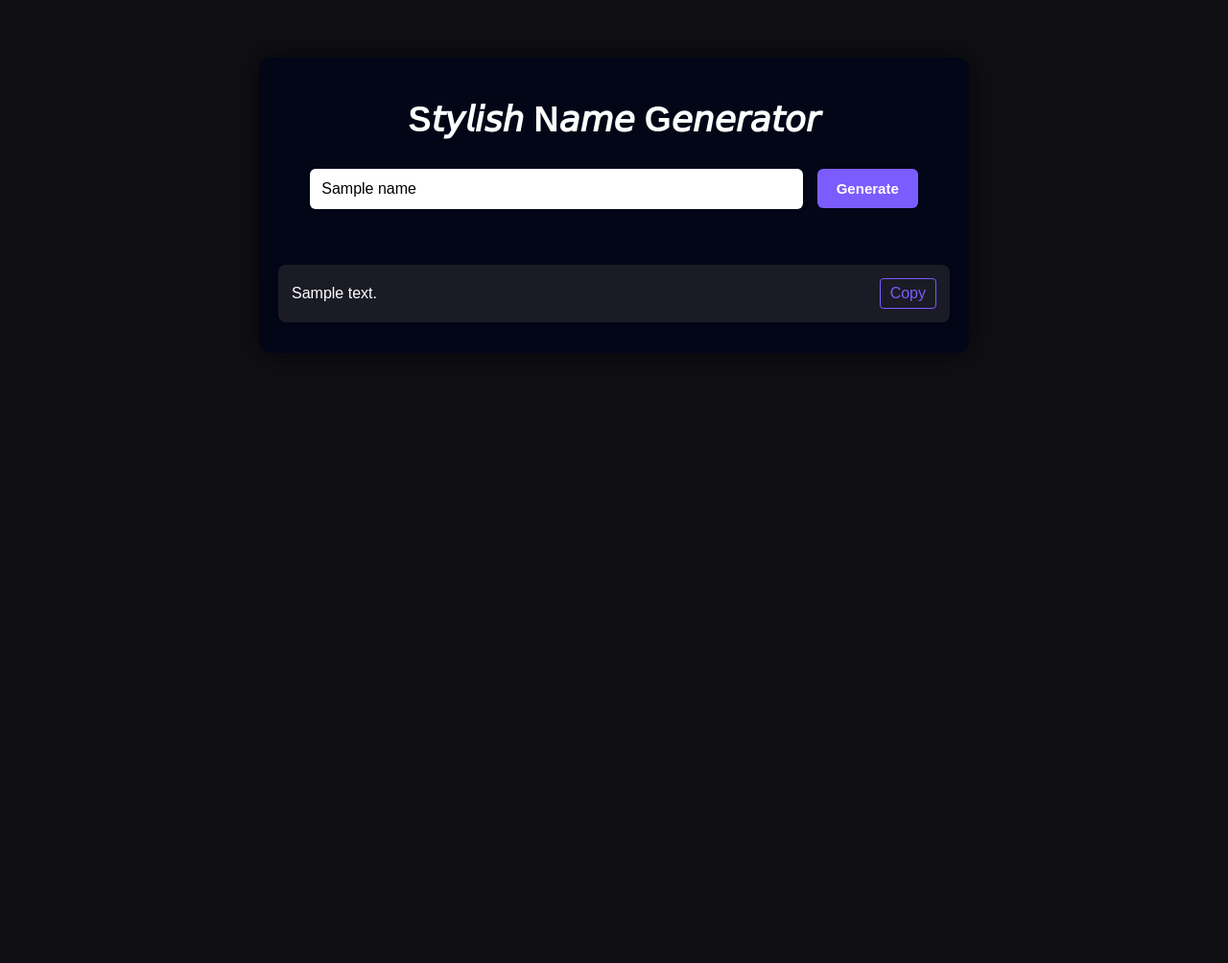
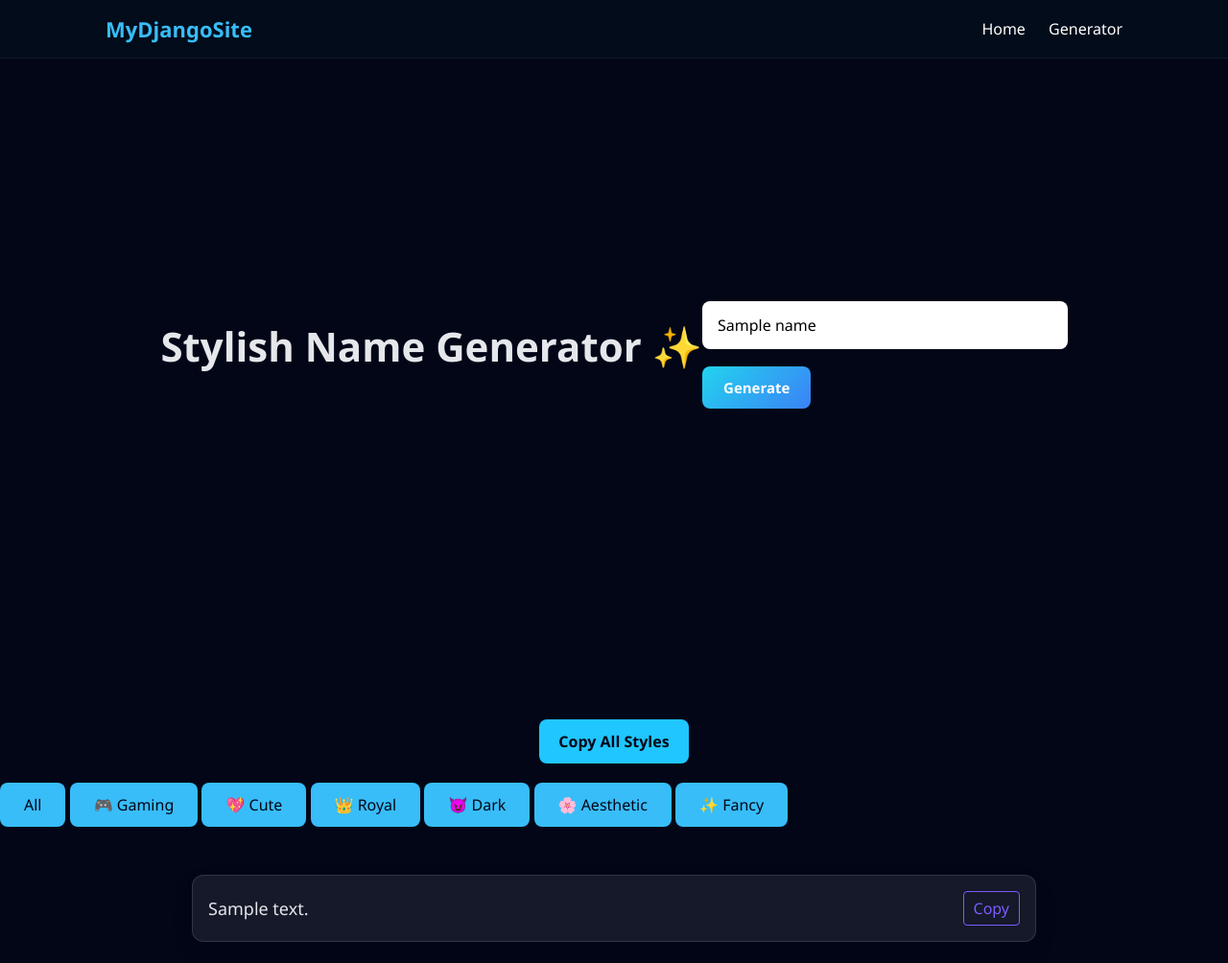
Before and after one commit to mukesh92416/Stylish-AI-Name-Generator, a Django app: template tools/templates/tools/stylish_name.html in a window 1280 px wide. Shown: the whole page at 96% size. Before the commit the page ends 368 px from the top, so only its background shows below. Run offline with Django 5.2, Linux system fonts and the light colour scheme; the template is opened without the code that fills it: most values are stand-ins (such as "Sample title", 1, 10 or a date in 2020).

Commit message:
UI improved, centered layout, new styles added

```diff
--- a/home/static/home/style.css
+++ b/home/static/home/style.css
@@ -532,3 +532,228 @@ body {
         transform: translateY(0);
     }
 }
+/* RESET */
+* {
+    margin: 0;
+    padding: 0;
+    box-sizing: border-box;
+    font-family: 'Segoe UI', sans-serif;
+}
+
+body {
+    background: linear-gradient(180deg, #020617, #020617);
+    color: #e5e7eb;
+}
+
+/* NAVBAR */
+.navbar {
+    background: #020617;
+    padding: 16px 0;
+    border-bottom: 1px solid #111827;
+}
+
+.nav-container {
+    max-width: 1100px;
+    margin: auto;
+    padding: 0 20px;
+    display: flex;
+    justify-content: space-between;
+    align-items: center;
+}
+
+.logo {
+    font-size: 22px;
+    font-weight: 700;
+    color: #38bdf8;
+}
+
+nav a {
+    color: #e5e7eb;
+    margin-left: 20px;
+    text-decoration: none;
+}
+
+nav a:hover {
+    color: #38bdf8;
+}
+
+/* HERO */
+.hero {
+    min-height: calc(100vh - 70px);
+    display: flex;
+    justify-content: center;
+    align-items: center;
+    padding: 40px 20px;
+}
+
+.hero-content {
+    background: rgba(0,0,0,0.35);
+    padding: 50px 40px;
+    border-radius: 16px;
+    max-width: 720px;
+    width: 100%;
+    text-align: center;
+    animation: fadeUp 0.8s ease;
+}
+
+.hero-title {
+    font-size: 42px;
+    margin-bottom: 16px;
+}
+
+.hero-subtitle {
+    font-size: 18px;
+    opacity: 0.85;
+    margin-bottom: 30px;
+}
+
+.name-form {
+    display: flex;
+    gap: 12px;
+    flex-wrap: wrap;
+    justify-content: center;
+}
+
+.name-form input {
+    padding: 14px 16px;
+    font-size: 16px;
+    width: 260px;
+    border-radius: 8px;
+    border: none;
+    outline: none;
+}
+
+.hero-btn {
+    padding: 14px 28px;
+    background: #38bdf8;
+    border: none;
+    border-radius: 8px;
+    font-weight: 600;
+    cursor: pointer;
+    transition: transform 0.2s ease, box-shadow 0.2s ease;
+}
+
+.hero-btn:hover {
+    transform: translateY(-2px);
+    box-shadow: 0 10px 25px rgba(56,189,248,0.45);
+}
+
+/* MAIN RESULT WRAPPER */
+.results-list {
+    display: grid;
+    grid-template-columns: repeat(auto-fit, minmax(260px, 320px));
+    justify-content: center;
+    gap: 20px;
+}
+.results-wrapper {
+    display: flex;
+    justify-content: center;
+    width: 100%;
+}
+
+/* RESULTS GRID */
+.results {
+    width: 100%;
+    max-width: 900px;
+    display: grid;
+    grid-template-columns: repeat(auto-fit, minmax(260px, 1fr));
+    gap: 14px;
+    padding: 10px;
+}
+
+/* RESULT CARD */
+.result-card {
+    background: rgba(255,255,255,0.08);
+    border-radius: 12px;
+    padding: 16px;
+    display: flex;
+    justify-content: space-between;
+    align-items: center;
+    border: 1px solid rgba(255,255,255,0.12);
+    transition: 0.25s;
+}
+
+.result-card:hover {
+    transform: translateY(-3px);
+    background: rgba(255,255,255,0.14);
+}
+
+/* TEXT */
+.result-card span {
+    font-size: 18px;
+    word-break: break-word;
+}
+
+/* COPY BUTTON */
+.copy-btn {
+    padding: 6px 14px;
+    border-radius: 6px;
+    border: none;
+    cursor: pointer;
+}
+
+
+/* ABOUT */
+.about {
+    max-width: 900px;
+    margin: 80px auto;
+    padding: 0 20px;
+}
+
+.about h2 {
+    font-size: 26px;
+    margin-bottom: 12px;
+}
+
+.about p {
+    opacity: 0.85;
+    line-height: 1.7;
+}
+
+/* ANIMATIONS */
+@keyframes fadeUp {
+    from {
+        opacity: 0;
+        transform: translateY(20px);
+    }
+    to {
+        opacity: 1;
+        transform: translateY(0);
+    }
+}
+.navbar {
+    background: #020c1b;
+    padding: 15px 30px;
+}
+
+.nav-container {
+    display: flex;
+    justify-content: space-between;
+    align-items: center;
+}
+
+.nav-links a {
+    color: white;
+    text-decoration: none;
+    margin-left: 20px;
+    font-weight: 500;
+}
+
+.nav-links a:hover {
+    color: #20c6ff;
+}
+.copy-all-btn {
+    display: block;
+    margin: 20px auto;
+    padding: 12px 20px;
+    font-size: 16px;
+    border-radius: 8px;
+    background: #20c6ff;
+    border: none;
+    cursor: pointer;
+    font-weight: 600;
+}
+
+.copy-all-btn:hover {
+    background: #0ea5e9;
+}
--- a/tools/templates/tools/stylish_name.html
+++ b/tools/templates/tools/stylish_name.html
@@ -1,38 +1,100 @@
+{% load static %}
 <!DOCTYPE html>
 <html>
 <head>
     <title>Stylish Name Generator</title>
-    {% load static %}
-    <link rel="stylesheet" href="{% static 'home/style.css' %}?">
+    <link rel="stylesheet" href="{% static 'home/style.css' %}">
 </head>
 <body>
+    <!-- NAVBAR -->
+<div class="navbar">
+    <div class="nav-container">
+        <a href="/" class="nav-logo">MyDjangoSite</a>
 
-<div class="container">
-    <h1 class="title">S𝘵𝘺𝘭𝘪𝘴𝘩 N𝘢𝘮𝘦 G𝘦𝘯𝘦𝘳𝘢𝘵𝘰𝘳</h1>
+        <div class="nav-links">
+            <a href="/">Home</a>
+            <a href="/stylish-name-generator/">Generator</a>
+        </div>
+    </div>
+</div>
 
-    <form method="post" class="form">
+
+<section class="hero">
+    <h1>Stylish Name Generator ✨</h1>
+
+    <form method="post">
         {% csrf_token %}
-        <input type="text" name="name" placeholder="Enter your name" required value="{{ name }}">
+        <input type="text" name="name" placeholder="Enter name" value="{{ name }}" required>
         <button type="submit">Generate</button>
     </form>
+</section>
 
 {% if results %}
+<!-- FILTER BUTTONS -->
+ <button class="copy-all-btn" onclick="copyAll()">Copy All Styles</button>
+
+<div class="filters">
+    <button onclick="filterResults('all')" class="active">All</button>
+    <button onclick="filterResults('gaming')">🎮 Gaming</button>
+    <button onclick="filterResults('cute')">💖 Cute</button>
+    <button onclick="filterResults('royal')">👑 Royal</button>
+    <button onclick="filterResults('dark')">😈 Dark</button>
+    <button onclick="filterResults('aesthetic')">🌸 Aesthetic</button>
+    <button onclick="filterResults('fancy')">✨ Fancy</button>
+</div>
+
+<!-- RESULTS -->
+<div class="results-wrapper">
     <div class="results">
+
     {% for item in results %}
-                <div class="result-card">
+    <div class="result-card" data-category="{{ item.category }}">
         <span>{{ item.text }}</span>
-                    <button onclick="copyText('{{ item.text }}')">Copy</button>
+        <button onclick="copyText(this)">Copy</button>
     </div>
     {% endfor %}
 </div>
+</div>
 {% endif %}
-</div>
 
 <script>
-function copyText(text) {
-    navigator.clipboard.writeText(text);
+function filterResults(category) {
+    const cards = document.querySelectorAll(".result-card");
+    const buttons = document.querySelectorAll(".filters button");
+
+    buttons.forEach(btn => btn.classList.remove("active"));
+    event.target.classList.add("active");
+
+    cards.forEach(card => {
+        if (category === "all" || card.dataset.category === category) {
+            card.style.display = "flex";
+        } else {
+            card.style.display = "none";
+        }
+    });
+}
+
+function copyText(btn) {
+    navigator.clipboard.writeText(btn.previousElementSibling.innerText);
+    btn.innerText = "Copied ✓";
+    setTimeout(() => btn.innerText = "Copy", 1200);
+}
+</script>
+<script>
+function copyAll() {
+    let texts = document.querySelectorAll(".result-card span");
+    let allText = "";
+
+    texts.forEach(el => {
+        allText += el.innerText + "\n";
+    });
+
+    navigator.clipboard.writeText(allText);
+
+    alert("All styles copied!");
 }
 </script>
 
+
 </body>
 </html>
```
Also changed, not shown: tools/views.py (+82 -44 lines), 1 other file. Lines whose indentation alone changed are shown as unchanged.
